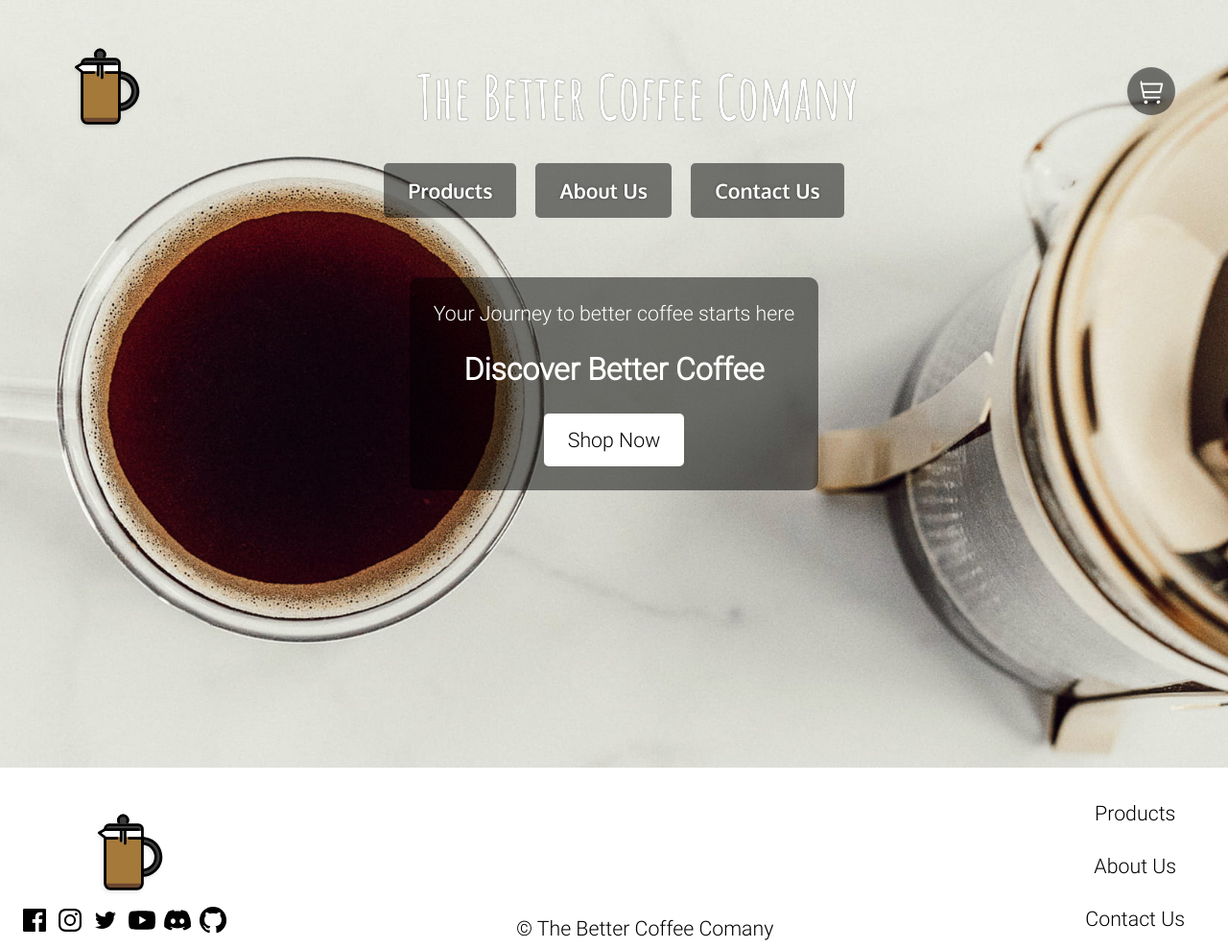
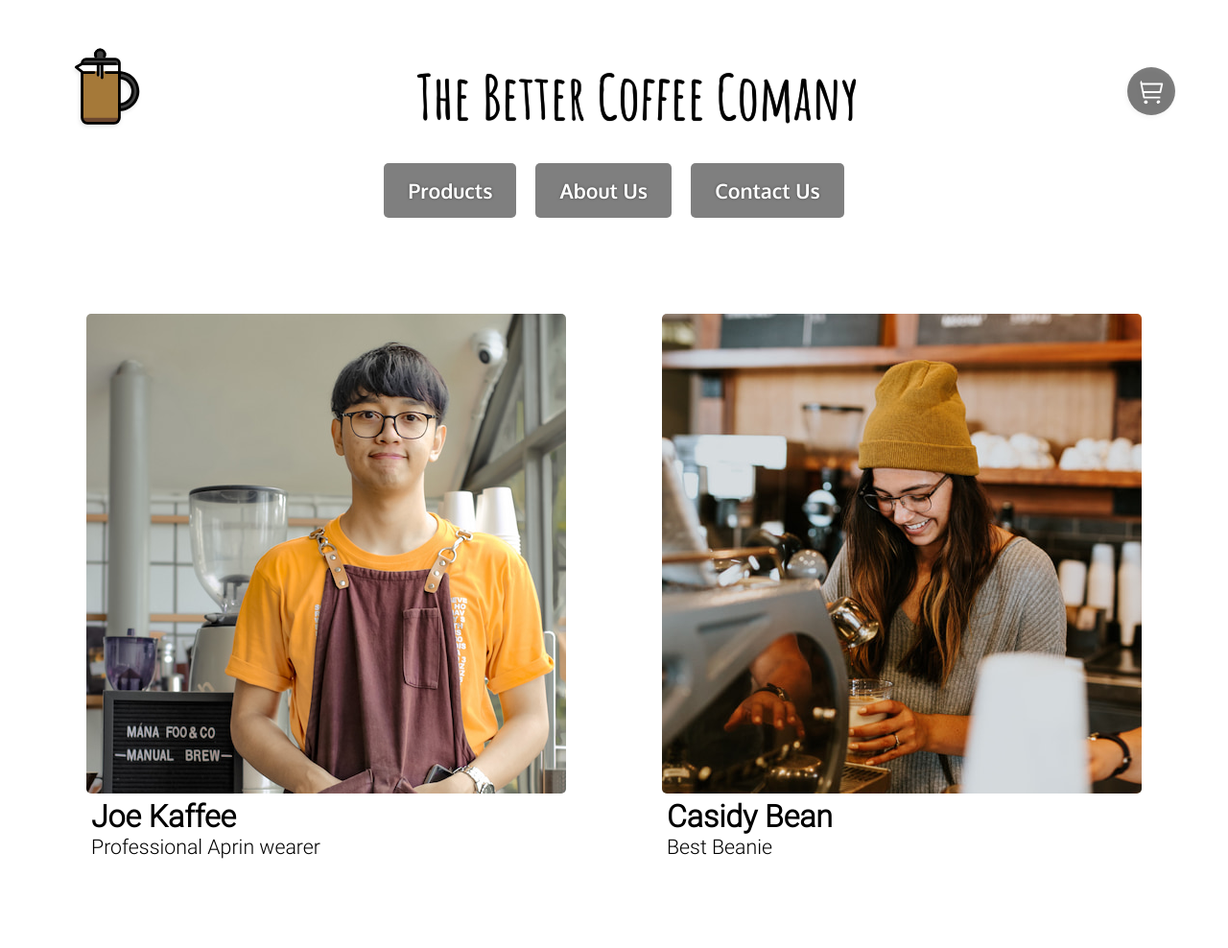
Before and after one commit to cpetta/CISP220-Final-Project-Coffee-Company-Website, a plain HTML site: page aboutus.html in a window 1280 px wide. Shown: the top 988 px of the page at 96% size. Drawn offline with Linux system fonts and the light colour scheme.

Commit message:
create initial about page

```diff
--- a/aboutus.html
+++ b/aboutus.html
@@ -1,5 +1,5 @@
 <!DOCTYPE html>
-<html lang="en">
+<html id="about" lang="en">
 	<head>
 		<meta charset="utf-8" />
 		<meta name="viewport" content="width=device-width, initial-scale=1" />
@@ -79,12 +79,29 @@
 			</nav>
 		</header>
 
-		<main id="homepageMain">
-			<img id="headerImg" src="images/header.jpg" alt="" />
-			<div id="callToAction">
-				<div class="copy">Your Journey to better coffee starts here</div>
-				<h2 class="copy">Discover Better Coffee</h2>
-				<a class="btn" href="products.html"> Shop Now </a>
+		<main id="aboutMain">
+			<div class="person">
+				<img src="images/joe.jpg" height="500" width="500" />
+				<h2>Joe Kaffee</h2>
+				<div>Professional Aprin wearer</div>
+			</div>
+
+			<div class="person">
+				<img src="images/brooke_cagle.jpg" height="500" width="500" />
+				<h2>Casidy Bean</h2>
+				<div>Best Beanie</div>
+			</div>
+
+			<div class="person">
+				<img src="images/beardman.jpg" height="500" width="500" />
+				<h2>Frank Froth</h2>
+				<div>Bearded Barista</div>
+			</div>
+
+			<div class="person">
+				<img src="images/Mark.jpg" height="500" width="500" />
+				<h2>Mark Mill</h2>
+				<div>Professional Persuader</div>
 			</div>
 		</main>
 
--- a/css/base.css
+++ b/css/base.css
@@ -27,10 +27,6 @@
 	src: url(../fonts/AmaticSC-Bold.woff2) format("woff2");
 }
 
-:root {
-	--BrandColor: white;
-}
-
 /* resets */
 
 * {
@@ -45,7 +41,8 @@ body {
 	scrollbar-width: thin; /* Firefox Scrollbar */
 }
 
-h1 {
+h1,
+h2 {
 	margin: 0;
 }
 
@@ -57,6 +54,7 @@ body {
 }
 
 #mainNav,
+#aboutMain,
 footer {
 	height: fit-content;
 	max-width: 1600px;
@@ -74,7 +72,7 @@ header {
 }
 
 header,
-main {
+#homepageMain {
 	grid-column: 1;
 	grid-row: 1;
 }
@@ -95,10 +93,13 @@ nav a {
 	padding: 30px;
 	padding-bottom: 0;
 	font-size: 32pt;
-	color: var(--BrandColor);
 	flex-flow: row nowrap;
 	justify-content: space-between;
 	text-shadow: 0px 0px 1px rgba(0, 0, 0, 0.8);
+}
+
+#mainNav {
+	color: black;
 }
 
 #subNav {
@@ -123,6 +124,24 @@ nav a {
 
 #mainCompanyName {
 	font-family: "AmaticSC", "Oxygen", "Roboto", "Arial", sans-serif;
+}
+
+#aboutMain {
+	margin-top: 100px;
+	justify-self: center;
+	display: flex;
+	flex-flow: row wrap;
+	gap: 100px;
+	justify-content: center;
+}
+
+.person img {
+	border-radius: 5px;
+}
+
+.person h2,
+.person div {
+	margin-left: 5px;
 }
 
 .btn {
```
Also changed, not shown: images/Mark.jpg (added), images/beardman.jpg (added), images/brooke_cagle.jpg (added), images/joe.jpg (added).
